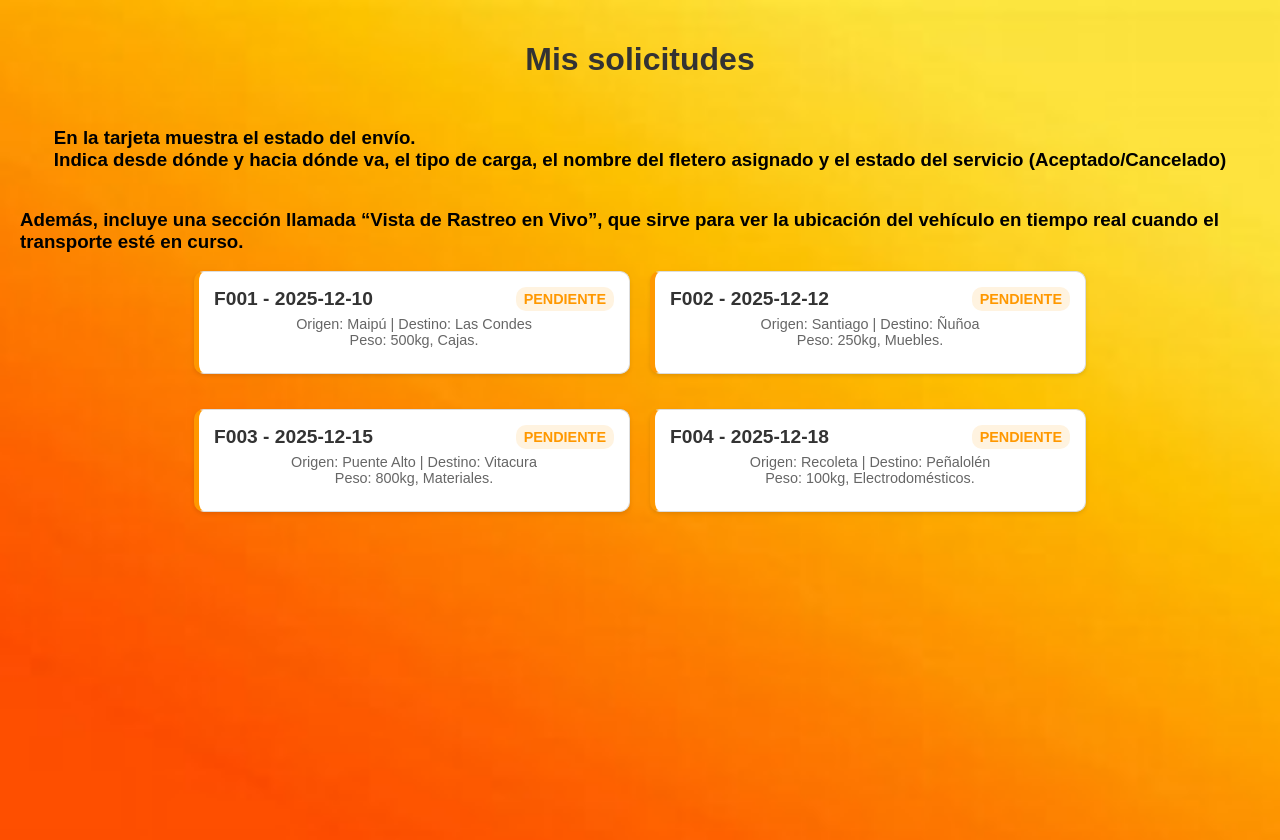
After one commit to Dany-crk21/Master_Freight, a Flask app: template templates/solicitudes.html in a window 1280 px wide. The commit adds this page. Run offline with Flask 3, Linux system fonts and the light colour scheme; the template is opened without the code that fills it, so the values that code supplies are empty.

Commit message:
front solicitudes.html y flete-solicitud.html

```diff
--- /dev/null
+++ b/static/css/stylesv2.css
@@ -0,0 +1,95 @@
+body {
+	background-image: url("/static/imagen/fondo.jpg");
+	background-repeat: no-repeat;
+	background-position: center;
+	background-size: cover;
+	min-height: 100vh;
+	background-attachment: fixed;
+	color: rgb(0, 0, 0);
+	padding: 70px 20px 0;
+	margin: 0;
+}
+
+/*solicitudes fletero*/
+
+        :root {
+            --color-accept: #4CAF50;
+            --color-reject: #F44336;
+            --color-pending: #e0e0e0;
+        }
+        h1 {
+            color: #333;
+            margin-bottom: 30px;
+            font-size: 2em;
+        }
+        .main-content {
+            width: 100%;
+            max-width: 900px;
+            display: flex;
+            flex-wrap: wrap;
+            gap: 20px;
+            justify-content: center;
+        }
+        /* Estilo general de las tarjetas */
+        .card {
+            background-color: white;
+            padding: 20px;
+            border-radius: 10px;
+            box-shadow: 0 4px 8px rgba(0, 0, 0, 0.1);
+            width: 45%; /* Para mostrar dos por fila en un contenedor de 900px */
+            min-width: 350px;
+            text-align: center;
+            border: 1px solid #ddd;
+        }
+        .card-header {
+            font-size: 1.2em;
+            font-weight: bold;
+            color: #333;
+            margin-bottom: 10px;
+        }
+        .card-details {
+            font-size: 0.9em;
+            color: #666;
+            margin-bottom: 15px;
+        }
+        .buttons button {
+            padding: 10px 20px;
+            margin: 5px;
+            border: none;
+            border-radius: 5px;
+            cursor: pointer;
+            font-weight: bold;
+            color: white;
+        }
+        .accept-btn {
+            background-color: var(--color-accept);
+        }
+        .reject-btn {
+            background-color: var(--color-reject);
+        }
+        /* Estado Local */
+        .status-display {
+            margin-top: 15px;
+            padding: 8px;
+            border-radius: 5px;
+            font-weight: bold;
+            background-color: var(--color-pending);
+            color: #333;
+            transition: background-color 0.3s, color 0.3s;
+        }
+        .status-display.ACEPTADO {
+            background-color: var(--color-accept);
+            color: white;
+        }
+        .status-display.RECHAZADO {
+            background-color: var(--color-reject);
+            color: white;
+        }
+        .note {
+            font-size: 0.8em;
+            color: gray;
+            margin-top: 20px;
+            width: 100%;
+            text-align: center;
+        }
+/*solicitud cliente*/
--- /dev/null
+++ b/templates/solicitudes.html
@@ -0,0 +1,191 @@
+<!DOCTYPE html>
+<html lang="es">
+<head>
+    <meta charset="UTF-8">
+    <meta name="viewport" content="width=device-width, initial-scale=1.0">
+    <title>Cliente: Estado del Pedido</title>
+    <link rel="stylesheet" href="/static/css/stylesv2.css">
+    <style>
+        :root {
+            --color-yellow-header: #FFF176;
+            --color-accept: #4CAF50;
+            --color-reject: #F44336;
+            --color-pending-bg: #FFF3E0;
+            --color-pending-text: #FF9800;
+        }
+        body {
+            font-family: Arial, sans-serif;
+            background-color: #f0f0f0;
+            display: flex;
+            flex-direction: column;
+            align-items: center;
+            padding: 20px;
+        }
+        /* Estilo del encabezado superior */
+        .header-yellow {
+            background-color: var(--color-yellow-header);
+            border-radius: 12px;
+            padding: 15px;
+            margin-bottom: 20px;
+            box-shadow: 0 4px 6px rgba(0, 0, 0, 0.1);
+            width: 100%;
+            max-width: 400px;
+            text-align: center;
+        }
+        .header-yellow h2 { margin: 0; font-size: 1.5em; }
+        .header-yellow p { font-size: 0.9em; color: #555; margin: 5px 0 0; }
+
+        /* Estilo general de las tarjetas */
+        .card {
+            background-color: white;
+            padding: 15px;
+            border-radius: 10px;
+            box-shadow: 0 2px 4px rgba(0, 0, 0, 0.1);
+            width: 100%;
+            max-width: 400px;
+            margin-bottom: 15px;
+            border-left: 5px solid transparent;
+            transition: border-left-color 0.5s;
+        }
+        .card-header {
+            display: flex;
+            justify-content: space-between;
+            align-items: center;
+            font-weight: bold;
+            color: #333;
+            margin-bottom: 5px;
+        }
+        .card-details {
+            font-size: 0.9em;
+            color: #666;
+            margin-bottom: 10px;
+        }
+        /* Insignia de estado */
+        .status-badge {
+            padding: 4px 8px;
+            border-radius: 10px;
+            font-size: 0.75em;
+            font-weight: bold;
+            transition: background-color 0.5s;
+        }
+
+        /* Colores de estado dinámicos */
+        .card.PENDIENTE {
+            border-left-color: var(--color-pending-text);
+        }
+        .card.PENDIENTE .status-badge {
+            background-color: var(--color-pending-bg);
+            color: var(--color-pending-text);
+        }
+
+        .card.ACEPTADO {
+            border-left-color: var(--color-accept);
+        }
+        .card.ACEPTADO .status-badge {
+            background-color: #E8F5E9;
+            color: var(--color-accept);
+        }
+
+        .card.RECHAZADO {
+            border-left-color: var(--color-reject);
+        }
+        .card.RECHAZADO .status-badge {
+            background-color: #FFEBEE;
+            color: var(--color-reject);
+        }
+
+        .refresh-note {
+            font-size: 0.8em;
+            color: gray;
+            margin-top: 10px;
+        }
+    </style>
+
+</head>
+<body>
+    <h1>Mis solicitudes</h1>
+    <h3>En la tarjeta muestra el estado del envío. <br>
+       Indica desde dónde y hacia dónde va, el tipo de carga, el nombre del fletero asignado y el estado del servicio (Aceptado/Cancelado)
+    </h3>
+    <h3>Además, incluye una sección llamada “Vista de Rastreo en Vivo”, que sirve para ver la ubicación del vehículo en tiempo real cuando el transporte esté en curso.</h3>
+
+    <!--cartilla 1-->
+    <div class="main-content">
+        <div class="card" data-id="F001">
+            <div class="card-header">
+                <span>F001 - 2025-12-10</span>
+                <span class="status-badge" data-status-for="F001">Pendiente</span>
+            </div>
+            <div class="card-details">Origen: Maipú | Destino: Las Condes<br>Peso: 500kg, Cajas.</div>
+        </div>
+    <!--cartilla 2-->
+        <div class="card" data-id="F002">
+            <div class="card-header">
+                <span>F002 - 2025-12-12</span>
+                <span class="status-badge" data-status-for="F002">Pendiente</span>
+            </div>
+            <div class="card-details">Origen: Santiago | Destino: Ñuñoa<br>Peso: 250kg, Muebles.</div>
+        </div>
+    <!--cartilla 3-->
+        <div class="card" data-id="F003">
+            <div class="card-header">
+                <span>F003 - 2025-12-15</span>
+                <span class="status-badge" data-status-for="F003">Pendiente</span>
+            </div>
+            <div class="card-details">Origen: Puente Alto | Destino: Vitacura<br>Peso: 800kg, Materiales.</div>
+        </div>
+    <!--cartilla 4-->
+        <div class="card" data-id="F004">
+            <div class="card-header">
+                <span>F004 - 2025-12-18</span>
+                <span class="status-badge" data-status-for="F004">Pendiente</span>
+            </div>
+            <div class="card-details">Origen: Recoleta | Destino: Peñalolén<br>Peso: 100kg, Electrodomésticos.</div>
+        </div>
+    <!--javascript-->
+      <script>
+        const STORAGE_PREFIX = 'pedidoEstado_';
+        const cards = document.querySelectorAll('.card');
+
+        function verificarEstado() {
+            cards.forEach(card => {
+                const id = card.dataset.id;
+                // Leer el estado del almacenamiento local. Si no existe, es 'PENDIENTE'.
+                const estado = localStorage.getItem(STORAGE_PREFIX + id) || 'PENDIENTE';
+
+                const statusBadge = document.querySelector(`[data-status-for="${id}"]`);
+
+                // Limpiar clases de estado anteriores en la tarjeta y el badge
+                card.classList.remove('PENDIENTE', 'ACEPTADO', 'RECHAZADO');
+                statusBadge.classList.remove('PENDIENTE', 'ACEPTADO', 'RECHAZADO');
+
+                // Aplicar la clase y el texto según el estado
+                if (estado === 'ACEPTADO') {
+                    statusBadge.textContent = 'ACEPTADO';
+                    card.classList.add('ACEPTADO');
+                } else if (estado === 'RECHAZADO') {
+                    statusBadge.textContent = 'RECHAZADO';
+                    card.classList.add('RECHAZADO');
+                } else {
+                    statusBadge.textContent = 'PENDIENTE';
+                    card.classList.add('PENDIENTE');
+                }
+            });
+        }
+
+        // 1. Verificar el estado al cargar la página
+        document.addEventListener('DOMContentLoaded', verificarEstado);
+
+        // 2. Establecer un intervalo para verificar automáticamente el estado cada 2 segundos
+        setInterval(verificarEstado, 2000);
+
+        // 3. Bonus: Escuchar cambios de storage en otras pestañas (más robusto)
+        window.addEventListener('storage', (e) => {
+            if (e.key && e.key.startsWith(STORAGE_PREFIX)) {
+                verificarEstado();
+            }
+        });
+    </script>
+
+</body>
+</html>
```
Also changed, not shown: static/css/styles.css (+22 -7 lines), templates/flete-solicitud.html (added, +113 -0 lines), templates/home.html (+7 -11 lines), static/imagen/Etiqueta1.png, static/imagen/Etiqueta2.png, static/imagen/Etiqueta3.png, static/imagen/Etiqueta4.png, 1 other file.
